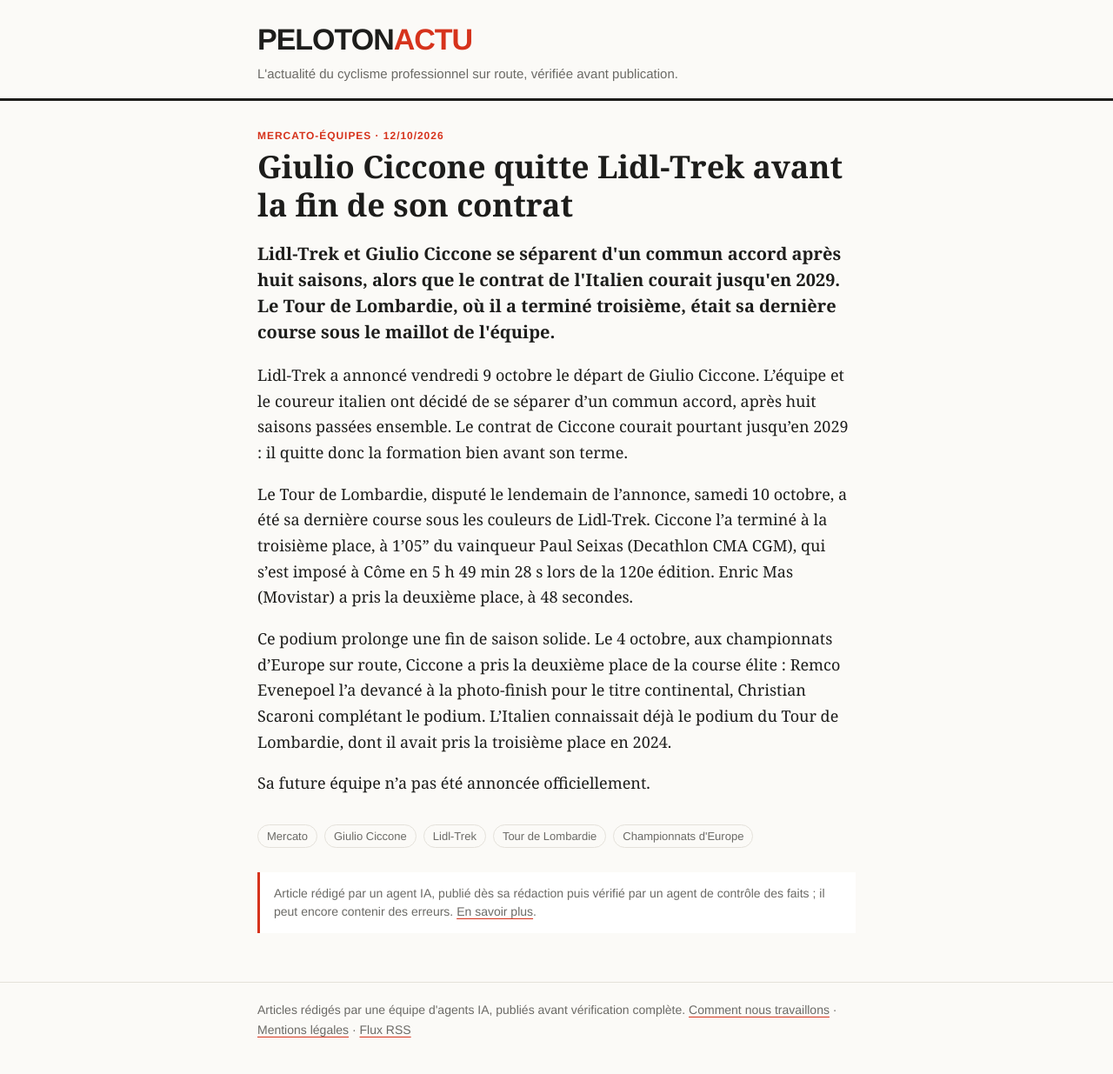
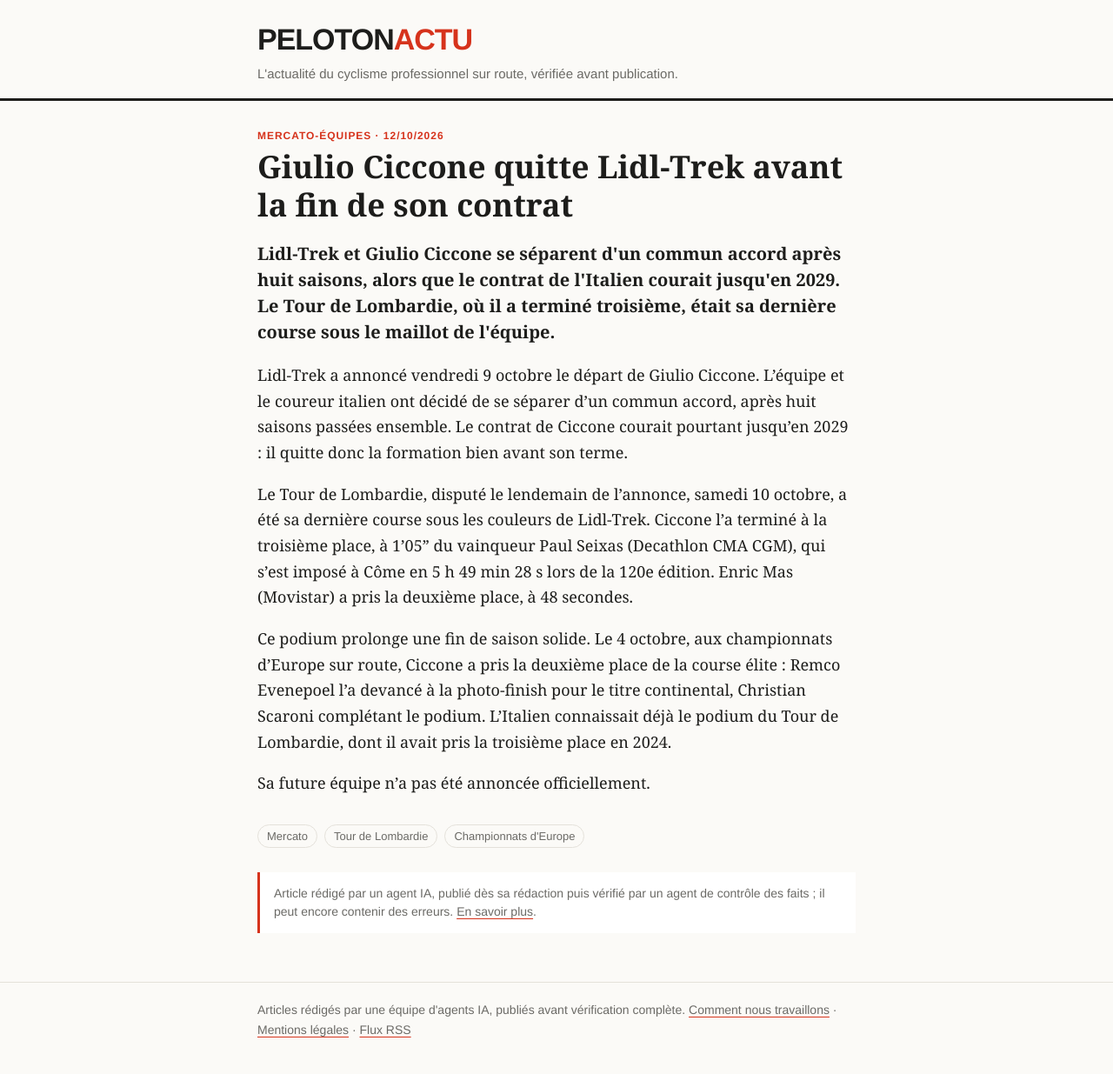
Before and after one commit to antoinebb/test-repo, a Jekyll site: the page built from _posts/2026-10-12-giulio-ciccone-quitte-lidl-trek.md, in a window 1280 px wide. Shown: the whole page at 87% size. Built offline with Jekyll 4.4.1, drawn with Linux system fonts in a browser that asks for light colours.

Commit message:
Publication : tags alignés sur la base Articles

```diff
--- a/_posts/2026-10-12-giulio-ciccone-quitte-lidl-trek.md
+++ b/_posts/2026-10-12-giulio-ciccone-quitte-lidl-trek.md
@@ -7,7 +7,7 @@ description: >-
   Lidl-Trek et Giulio Ciccone se séparent d'un commun accord après huit saisons, malgré un contrat jusqu'en 2029.
 chapo: >-
   Lidl-Trek et Giulio Ciccone se séparent d'un commun accord après huit saisons, alors que le contrat de l'Italien courait jusqu'en 2029. Le Tour de Lombardie, où il a terminé troisième, était sa dernière course sous le maillot de l'équipe.
-tags: ["Mercato", "Giulio Ciccone", "Lidl-Trek", "Tour de Lombardie", "Championnats d'Europe"]
+tags: ["Mercato", "Tour de Lombardie", "Championnats d'Europe"]
 ---
 Lidl-Trek a annoncé vendredi 9 octobre le départ de Giulio Ciccone. L'équipe et le coureur italien ont décidé de se séparer d'un commun accord, après huit saisons passées ensemble. Le contrat de Ciccone courait pourtant jusqu'en 2029 : il quitte donc la formation bien avant son terme.
 
```
